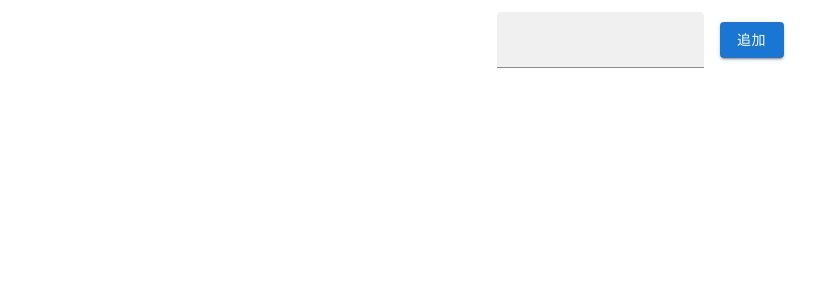
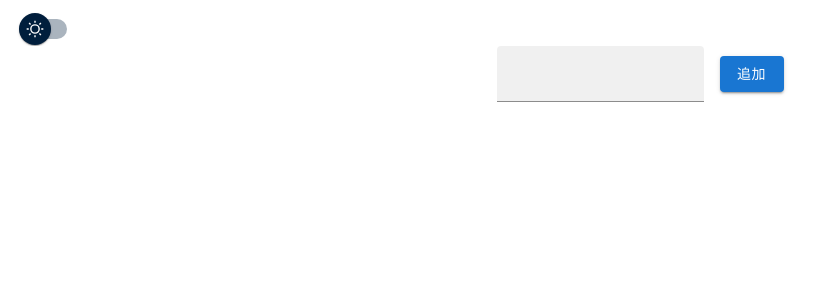
Before and after one commit to hi-sasaki-mediba/FESG_01, a React (Create React App) app: page / in a window 1280 px wide. Shown: the top 300 px of the page, without its empty margins (0-830 px from the left). Built offline with nearby package versions, Linux system fonts and the light colour scheme.

Commit message:
add theme change switch theme in app

```diff
--- a/src/App.tsx
+++ b/src/App.tsx
@@ -6,6 +6,7 @@ import { useDispatch, useSelector } from 'react-redux';
 import { insertTodo, onChangeInputField } from './slice/todoSlice';
 import { RootState } from './store/store';
 import { useForm } from 'react-hook-form';
+import { ChangeTheme } from './component/changeTheme';
 
 export type TodoItem = { id: number; value: string };
 
@@ -36,7 +37,7 @@ function App() {
 
   return (
     <Box bgcolor={theme.palette.background.default} sx={{ height: '100vh', padding: '12px' }}>
-      {/* <Box> */}
+      <ChangeTheme />
       <form onSubmit={handleSubmit(onSubmit, onError)}>
         <Stack direction="row" justifyContent="center" alignItems="center" spacing={2}>
           <TextField
```
